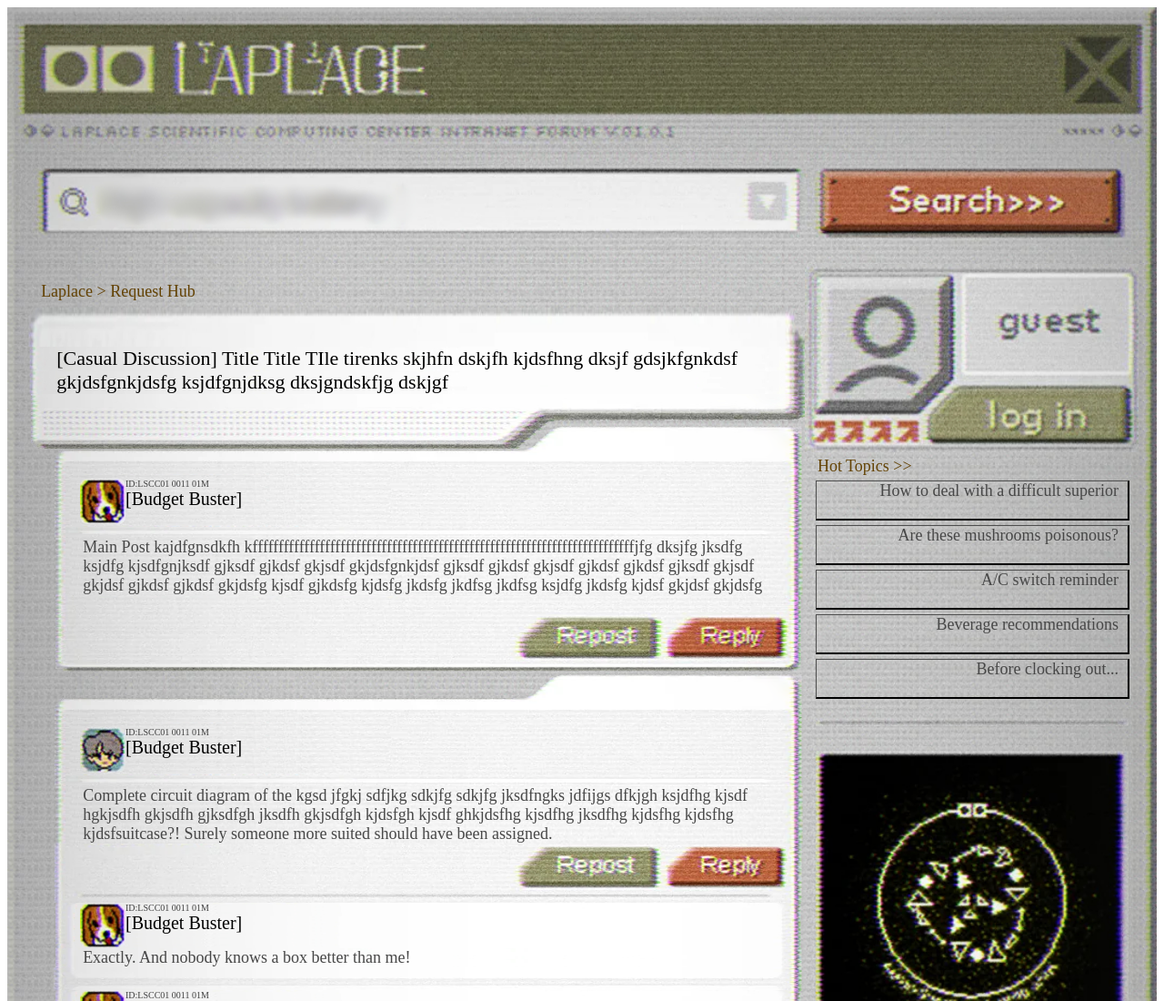
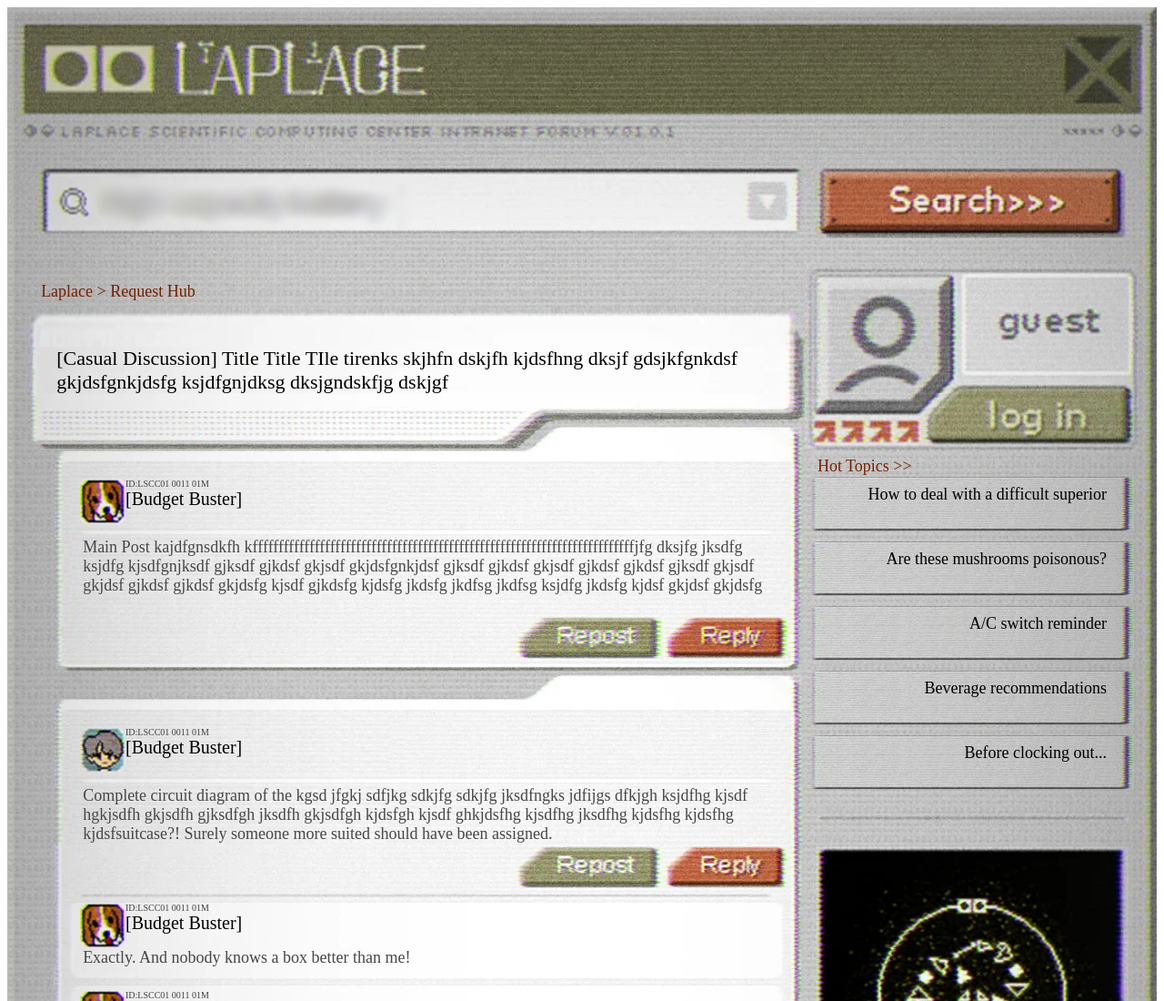
Before and after one commit to slothencholy/laplace-forum-ao3, a plain HTML site: page index.html in a window 1280 px wide. Shown: the top 1100 px of the page at 91% size. Drawn offline with Linux system fonts and the light colour scheme.

Commit message:
adding bg to hot topics sections

```diff
--- a/style.css
+++ b/style.css
@@ -58,7 +58,7 @@ displays elements within the flex display
 .breadcrumb {
   /* displays link before page */
   padding: 20px 2%;
-  color: #634204;
+  color: rgb(116, 33, 0);
   margin-bottom: 30px;
   font-size: 18px;
 }
@@ -280,19 +280,18 @@ bg img was causing weird visual splicing from improper margin spacing
 .sidehead {
   padding: 0px;
   padding-left: 2%;
-  color: #634204;
+  color: rgb(116, 33, 0);
   font-size: 18px;
 }
 
 /* each individual 'hot topic' */
 .topic {
-  padding: 0 10px 20px 5%;
-  border: 1px solid #4e4e4e;
-  border-bottom: 2px solid #000000;
-  border-right: 2px solid #000000;
-  border-style: outset;
-  margin: 5px;
+  padding: 10px 30px 30px 30px;
+  margin-bottom: 10px;
   text-align: right;
+  color: black;
+  background-image: url("https://raw.githubusercontent.com/slothencholy/laplace-forum-ao3/refs/heads/main/decorative/hot-topic.jpg");
+  background-size: 100% 100%;
 }
 
 .footer {
```
